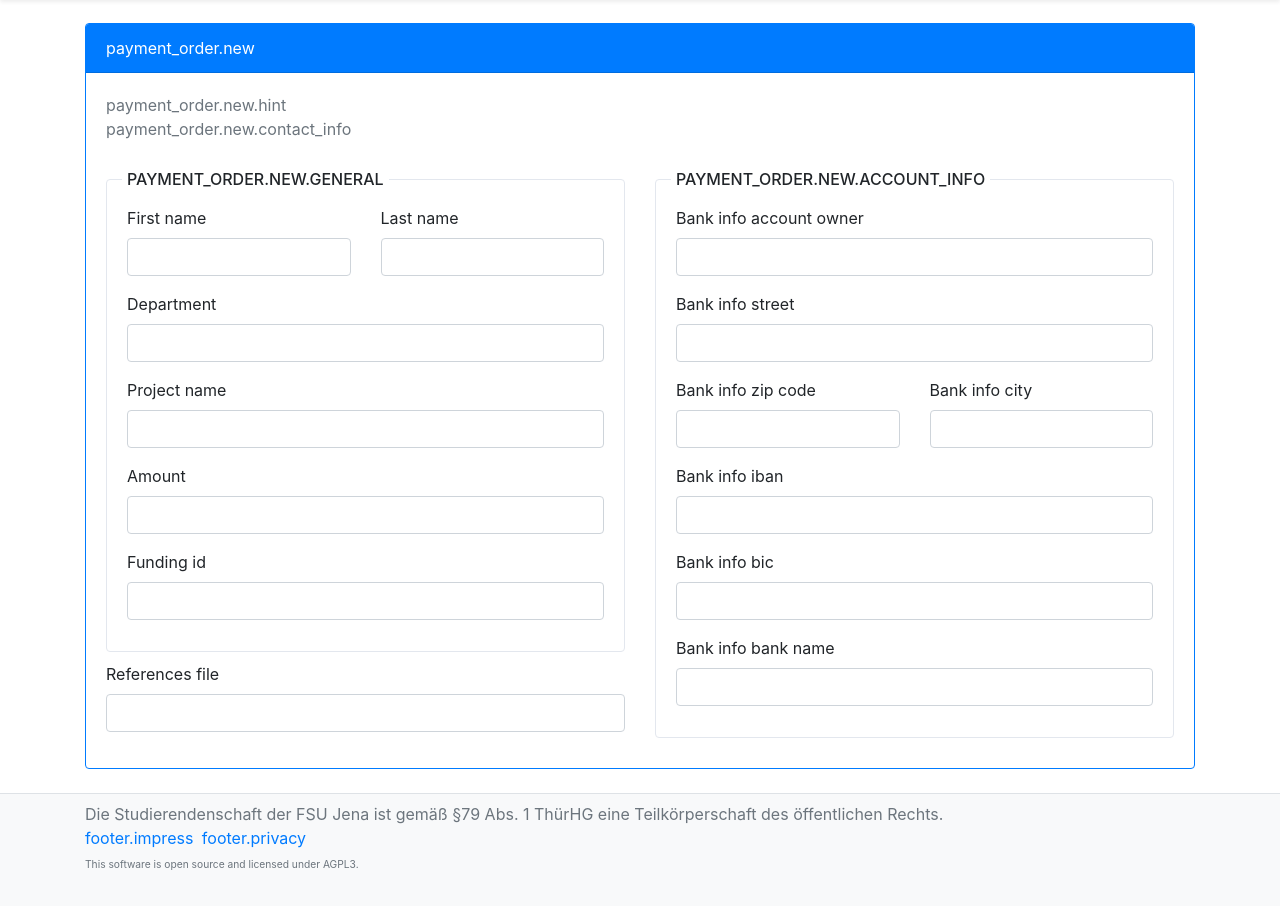
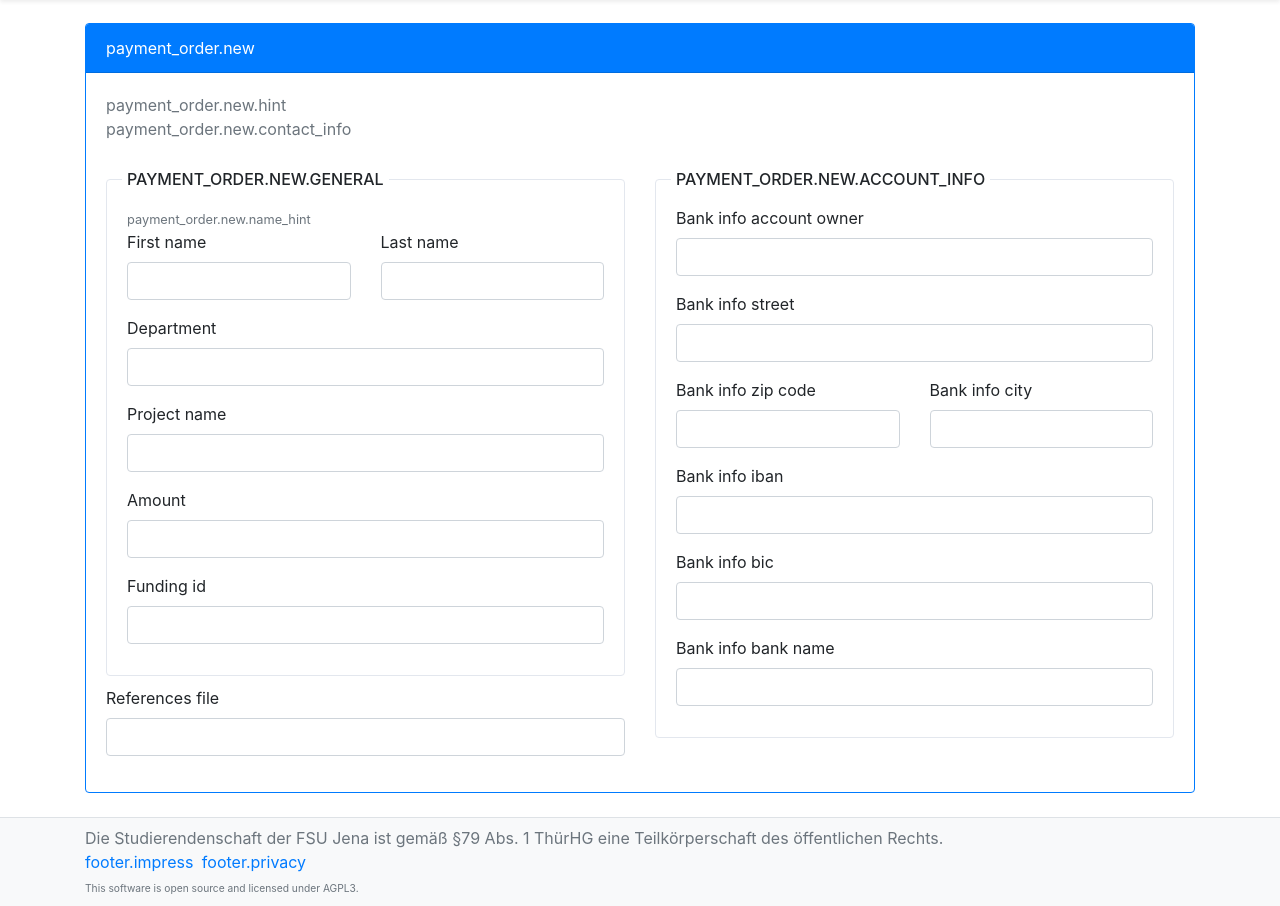
Before and after one commit to jbtronics/StuRa-Finanzsoftware, a Symfony app: template templates/PaymentOrder/form.html.twig in a window 1280 px wide. Shown: the part 57-963 px from the top of the page. Before the commit the page ends 927 px from the top, so only its background shows below. Run offline with Twig, Linux system fonts and the light colour scheme; the template is opened without the code that fills it, so the values that code supplies are empty; form fields are guessed from the names that the template uses; some libraries are stand-ins or nearby versions.

Commit message:
Added some hint to paymentOrder form about whose contact info should be used.

```diff
--- a/templates/PaymentOrder/form.html.twig
+++ b/templates/PaymentOrder/form.html.twig
@@ -16,6 +16,7 @@
         <div class="col-sm-6">
             <fieldset>
                 <legend>{% trans %}payment_order.new.general{% endtrans %}</legend>
+                <small class="text-muted">{% trans %}payment_order.new.name_hint{% endtrans %}</small>
 
                 <div class="row">
                     <div class="col-sm-6">
```
Also changed, not shown: 1 other file.
